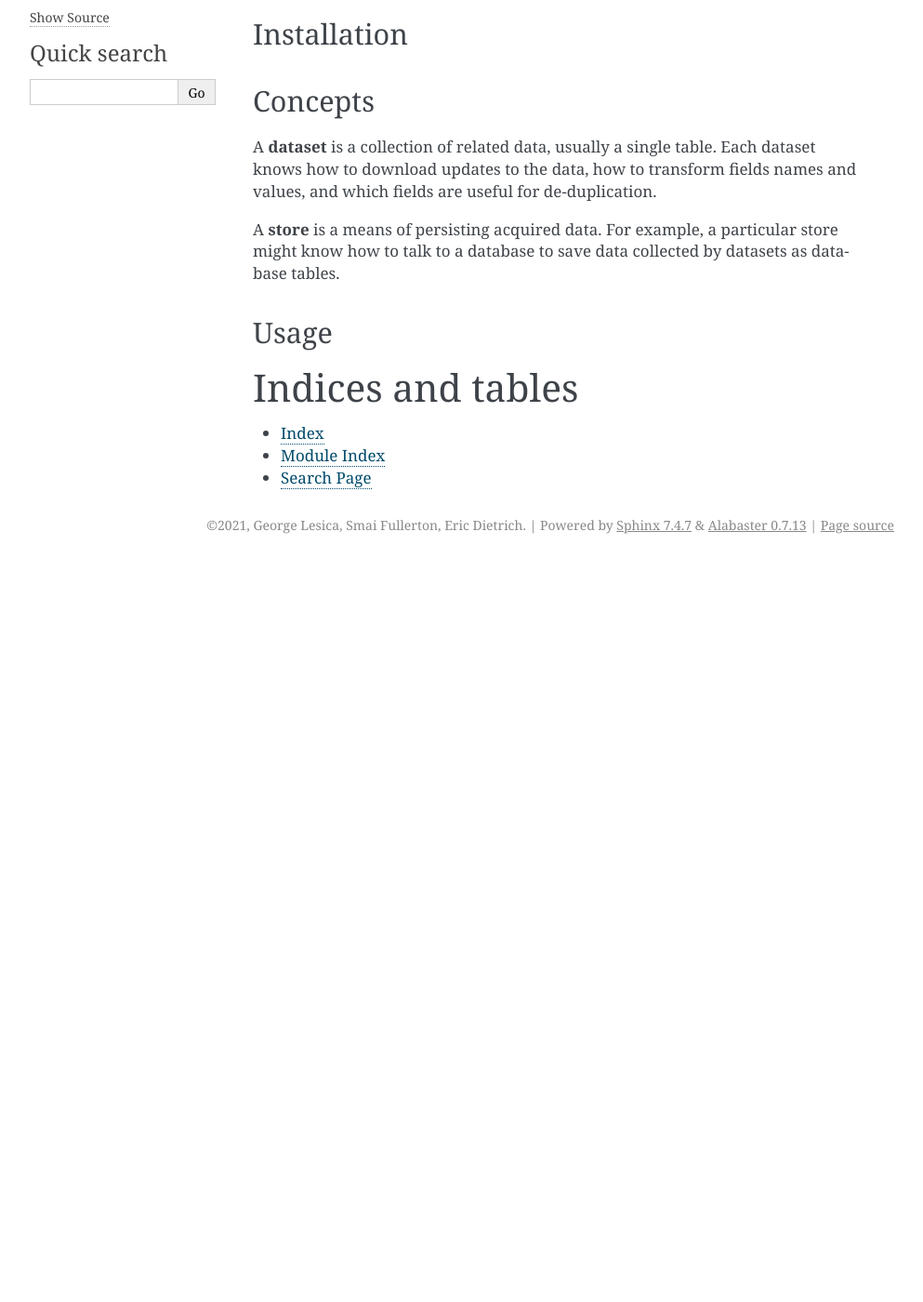
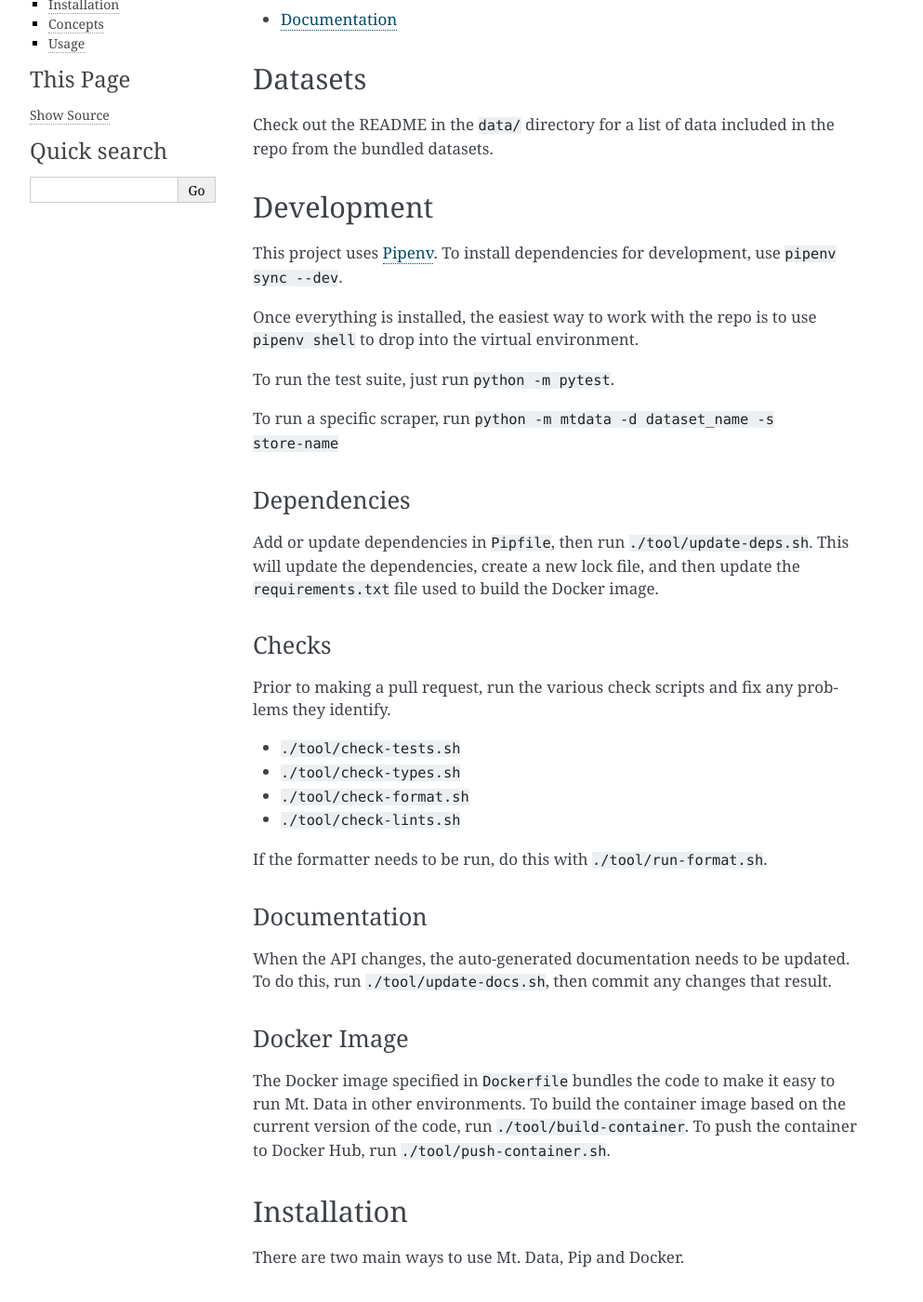
Before and after one commit to glesica/mtdata, a Sphinx documentation site: the page built from docs/index.rst, in a window 1280 px wide and 1400 px high, scrolled down 247 px. Shown: the whole window at 93% size, without its empty margins (148-1141 px from the left). Built offline with Sphinx 7.4.7, drawn with Linux system fonts in a browser that asks for light colours; before the commit the page ends 900 px from its top, so only the background shows below that; some of the changed text lies outside the part shown.

Commit message:
Update docs

```diff
--- a/README.md
+++ b/README.md
@@ -1,10 +1,13 @@
 # Mt. Data
 
-A tool to help anyone build a mountain of public data.
+**Mt. Data** (pronounced "mount data", like "Mount Everest") is a
+tool to help people collect and store (mountains of) public data
+from a variety of sources.
 
-Includes a simple Python script that can be configured to extract
-data from various sources. This is run periodically through GitHub
-actions and the updated data are committed back to the repository.
+Mt. Data includes a simple Python script that can be configured
+to extract data from various sources. This is run periodically
+through GitHub actions and the updated data are committed back to
+the repository.
 
   * [Documentation](https://mt-data.readthedocs.io/en/latest/)
 
--- a/docs/conf.py
+++ b/docs/conf.py
@@ -33,6 +33,10 @@
 # ones.
 extensions = [
     'sphinx.ext.autodoc',
+    'sphinx.ext.doctest',
+    'sphinx.ext.napoleon',
+    'sphinx.ext.todo',
+    'm2r2',
 ]
 
 # Add any paths that contain templates here, relative to this directory.
--- a/docs/index.rst
+++ b/docs/index.rst
@@ -3,23 +3,21 @@
    You can adapt this file completely to your liking, but it should at least
    contain the root `toctree` directive.
 
-Mt. Data
-========
-
-**Mt. Data** (pronounced "mount data", like "Mount Everest") is a
-tool to help people collect and store (mountains of) public data
-from a variety of sources.
 
 .. toctree::
    :maxdepth: 1
-   :caption: Contents:
+   :hidden:
 
    development
+
+
+.. mdinclude:: ../README.md
+
 
 Installation
 ------------
 
-
+There are two main ways to use Mt. Data, Pip and Docker.
 
 Concepts
 --------
@@ -38,9 +36,6 @@
 
 
 
-Indices and tables
-==================
-
 * :ref:`genindex`
 * :ref:`modindex`
 * :ref:`search`
```
Also changed, not shown: 2 other files.
